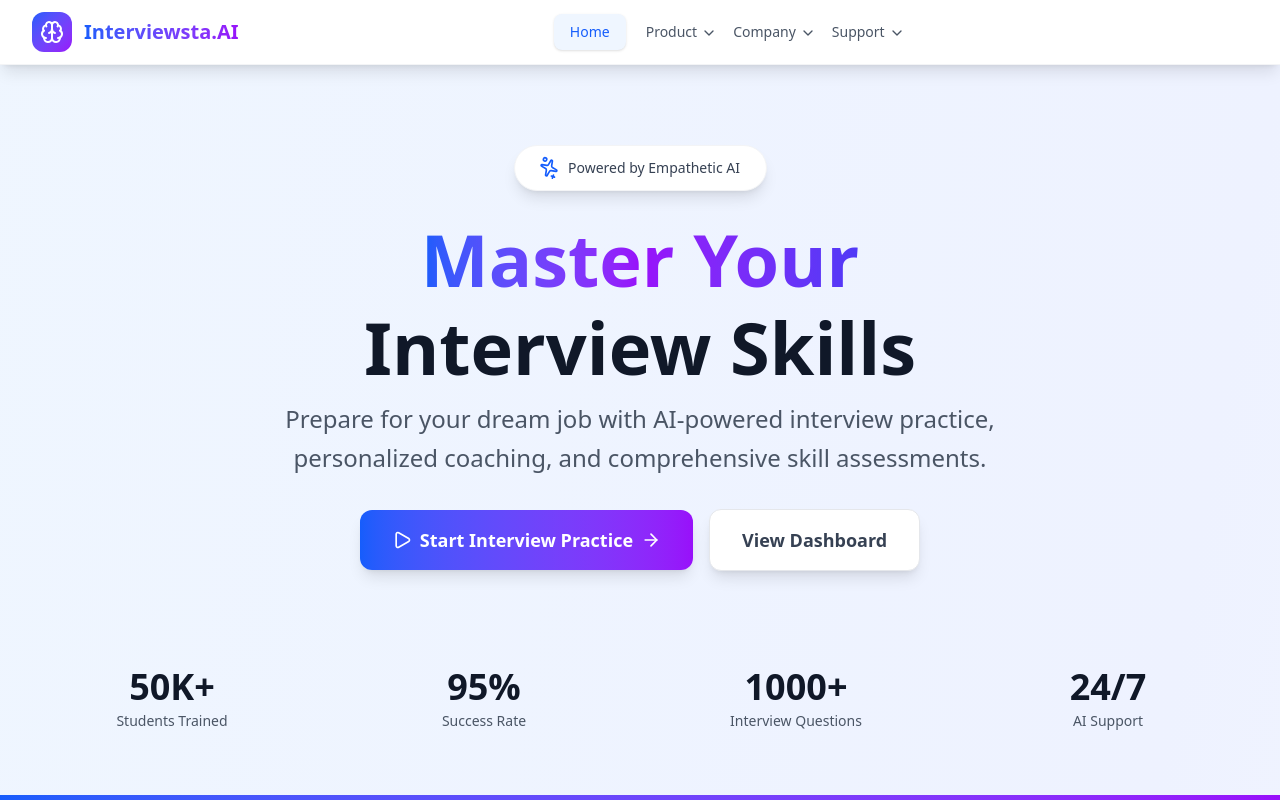
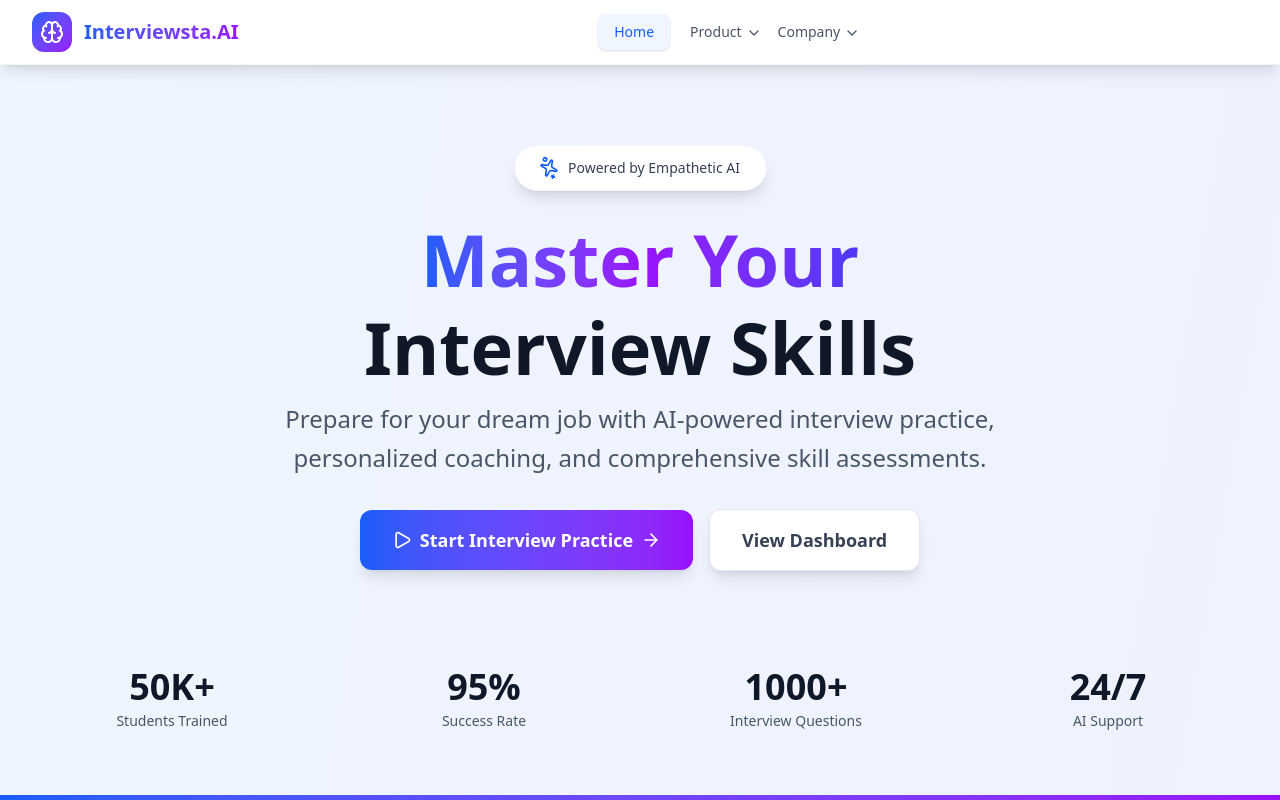
Before and after one commit to ArryuannKhanna/interviewsta-landing-website, a React (Vite) app: page / in a window 1280 px wide. Shown: the top 800 px of the page. Built offline with nearby package versions, Linux system fonts and the light colour scheme.

Commit message:
Added vercel.json

```diff
--- a/src/Components/Footer.jsx
+++ b/src/Components/Footer.jsx
@@ -6,7 +6,7 @@ import { Sparkles, Facebook, Twitter, Linkedin, Instagram, Youtube, Mail, Phone,
 const Footer = () => {
   const companyLinks = [{name:'About Us', link:'/about'}, {name:'Careers', link:'/about'}, {name:'Contact', link:'/contact'}];
   const productLinks = [{name:'Video Interviews', link:'/video-interviews'}, {name:'Resume Analysis', link:'/resume-analysis'}, {name:'Dashboard', link:'/dashboard'}];
-  const supportLinks = [{name:'Privacy Policy', link:'/privacy-policy'}, {name:'Terms of Service', link:'/terms-of-service'}];
+  // const supportLinks = [{name:'Privacy Policy', link:'/privacy-policy'}, {name:'Terms of Service', link:'/terms-of-service'}];
   return (
     <div>
         <footer className="bg-gray-900 text-white py-16">
@@ -83,20 +83,20 @@ const Footer = () => {
             </motion.div>
 
             {/* Support */}
-            {/* <motion.div
+            <motion.div
               initial={{ opacity: 0, y: 20 }}
               whileInView={{ opacity: 1, y: 0 }}
               transition={{ duration: 0.6, delay: 0.3 }}
               viewport={{ once: true }}
             >
               <h4 className="text-lg font-semibold mb-6">Support</h4>
-              <ul className="space-y-3 mb-6">
+              {/* <ul className="space-y-3 mb-6">
                 {supportLinks.map((item, index) => (
                   <motion.li key={index} whileHover={{ x: 5 }}>
                     <Link to={item.link} className="text-gray-400 hover:text-white transition-colors">{item.name}</Link>
                   </motion.li>
                 ))}
-              </ul>
+              </ul> */}
 
               <div className="space-y-3">
                 <div className="flex items-center space-x-3 text-gray-400">
@@ -112,7 +112,7 @@ const Footer = () => {
                   <span>Banglore, KA</span>
                 </div>
               </div>
-            </motion.div> */}
+            </motion.div>
           </div>
 
           {/* Bottom Bar */}
--- a/src/Components/Header.jsx
+++ b/src/Components/Header.jsx
@@ -74,7 +74,7 @@ const Header = () => {
     { id: 'home', label: 'Home', link:'/' },
     { id: "product", label: "Product", subItems: productSubItems },
     { id: "company", label: "Company", subItems: companySubItems },
-    { id: "support", label: "Support", subItems: supportSubItems },
+    // { id: "support", label: "Support", subItems: supportSubItems },
   ];
   useEffect(() => {
     if (hoveredNavItem === false) {
```
